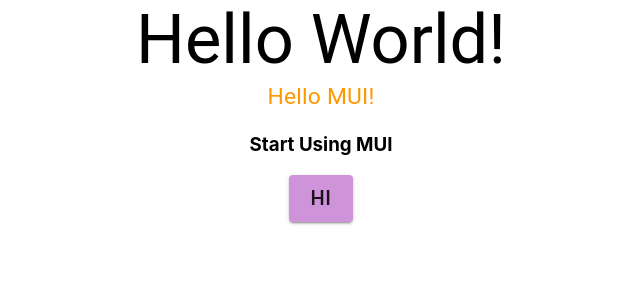
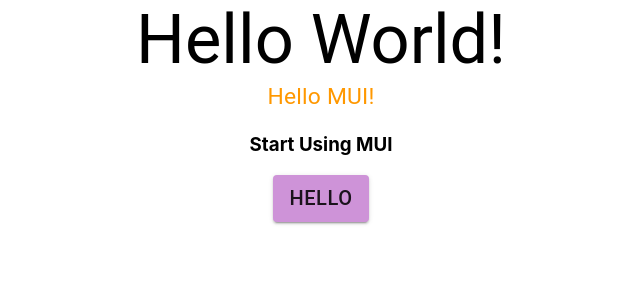
Before and after one commit to sourabhshukla/mui-theme-practice, a React (Create React App) app: page / in a window 1280 px wide. Shown: the top 300 px of the page, without its empty margins (319-959 px from the left). Built offline with nearby package versions, Linux system fonts and the light colour scheme.

Commit message:
Changed button text to Hello instead of Hi

```diff
--- a/src/App.js
+++ b/src/App.js
@@ -8,7 +8,7 @@
       <Typography color='primary'>Hello MUI!</Typography>
       <h3>Start Using MUI</h3>
       <Button variant='contained' color='secondary'>
-        hi
+        Hello
       </Button>
 
     </div>
```
